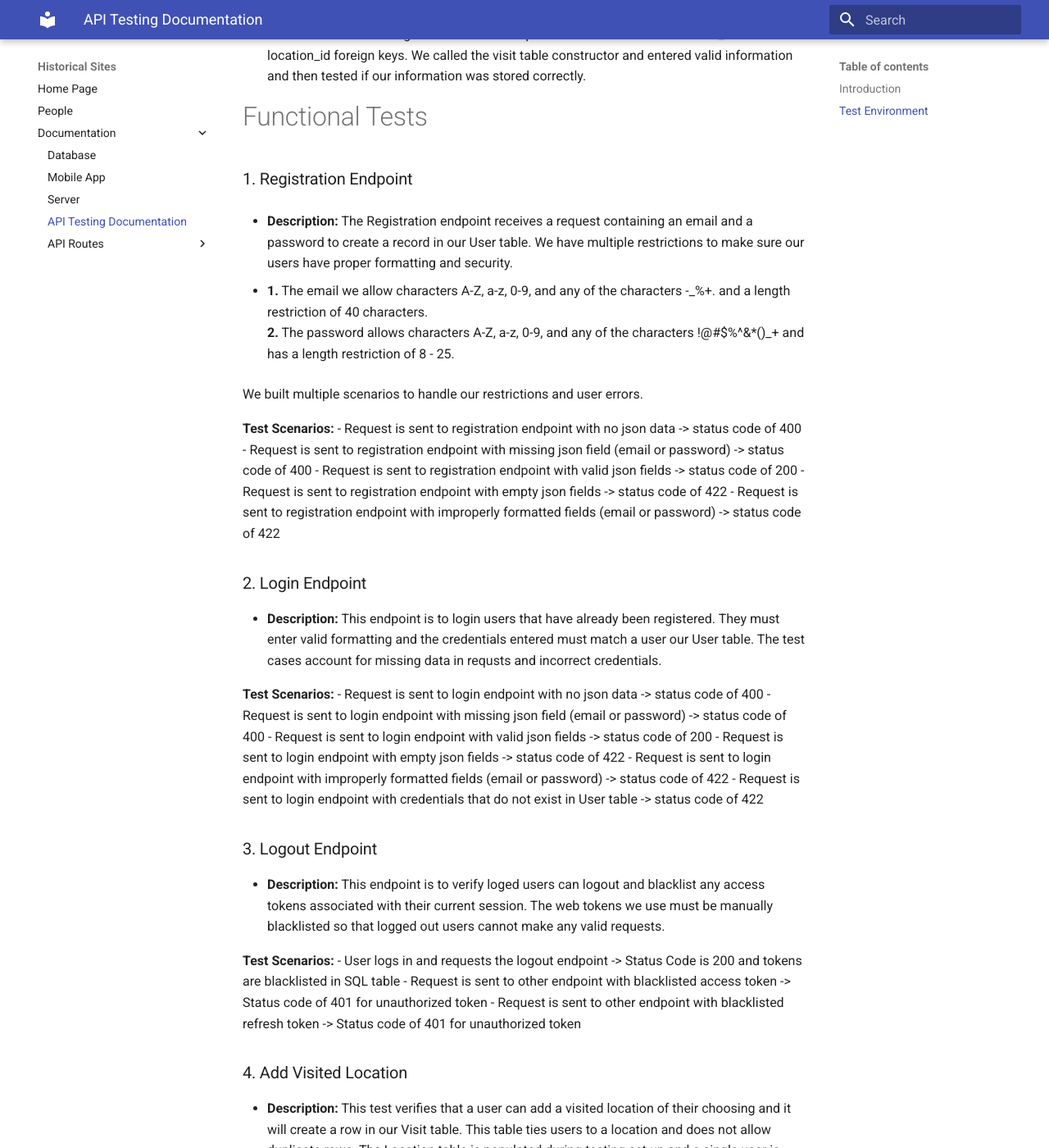
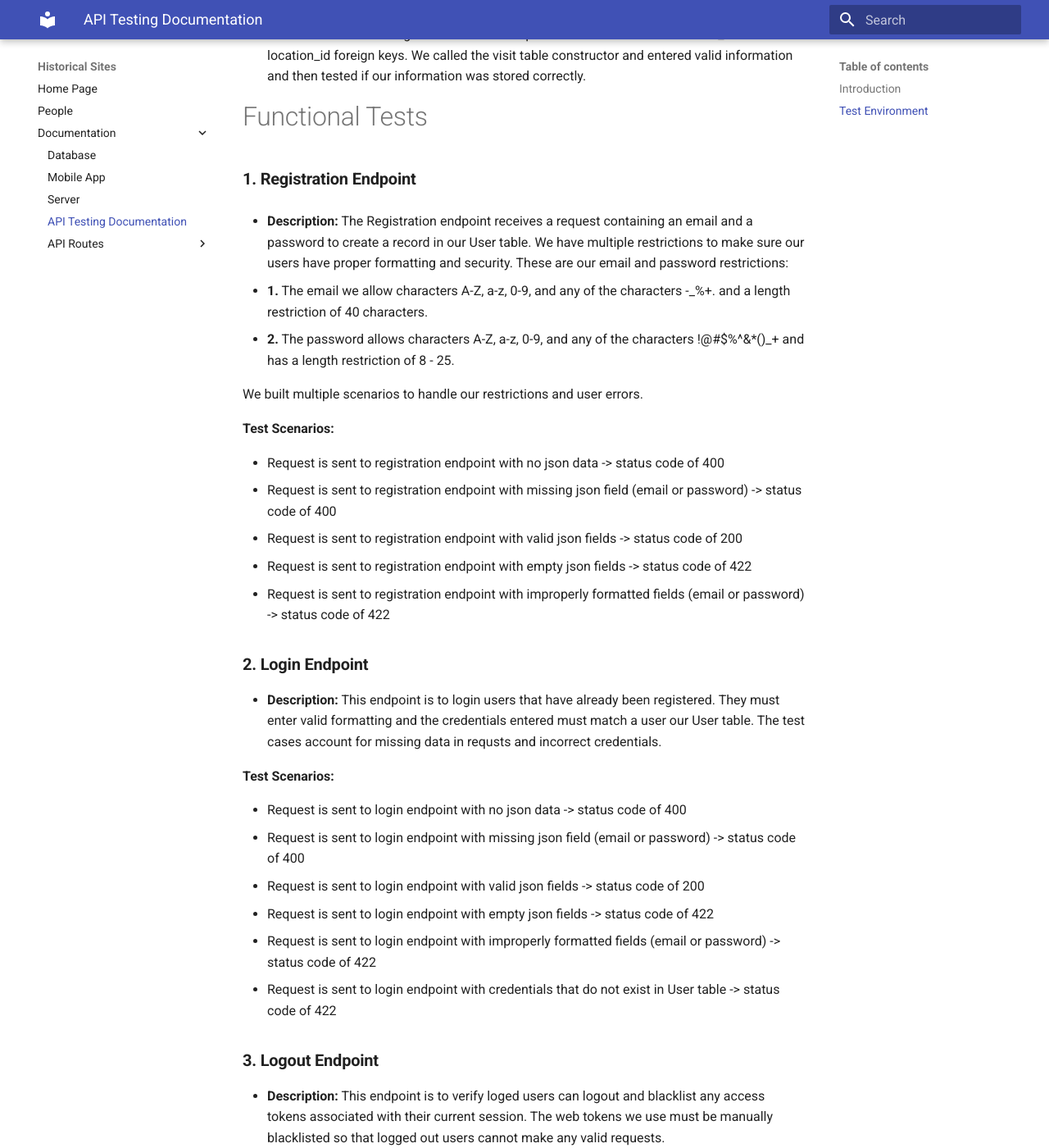
Before and after one commit to CS-495-Historical-Sites/remnant, an MkDocs documentation site: the page built from documentation/docs/Documentation/Testing.md, in a window 1280 px wide and 1400 px high, scrolled down 956 px. Shown: the whole window at 82% size. Built offline with MkDocs 1.6.1 and Material for MkDocs 9.7.7, drawn with Linux system fonts in a browser that asks for light colours; some of the changed text lies outside the part shown.

Commit message:
fixed indentations and numbering

```diff
--- a/documentation/docs/Documentation/Testing.md
+++ b/documentation/docs/Documentation/Testing.md
@@ -31,18 +31,20 @@ We called the visit table constructor and entered valid information and then tes
 
 # Functional Tests
 
-### 1. Registration Endpoint
+### **1. Registration Endpoint**
 
 - **Description:** The Registration endpoint receives a request containing an email and a password to create a record in our User table.
-We have multiple restrictions to make sure our users have proper formatting and security.
+We have multiple restrictions to make sure our users have proper formatting and security. These are our email and password restrictions:
 
 - **1.** The email we allow characters A-Z, a-z, 0-9, and any of the characters -\_%+. and a length restriction of 40 characters.
-**2.** The password allows characters A-Z, a-z, 0-9, and any of the characters !@#$%^&*()\_+ and has a length restriction of 8 - 25.
+- **2.** The password allows characters A-Z, a-z, 0-9, and any of the characters !@#$%^&*()\_+ and has a length restriction of 8 - 25.
+
 
 We built multiple scenarios to handle our restrictions and user errors.
 
 
  **Test Scenarios:**
+
 - Request is sent to registration endpoint with no json data -> status code of 400
 - Request is sent to registration endpoint with missing json field (email or password) -> status code of 400
 - Request is sent to registration endpoint with valid json fields -> status code of 200
@@ -50,13 +52,14 @@ We built multiple scenarios to handle our restrictions and user errors.
 - Request is sent to registration endpoint with improperly formatted fields (email or password) -> status code of 422
 
 
-### 2. Login Endpoint
+### **2. Login Endpoint**
 
 - **Description:** This endpoint is to login users that have already been registered.
 They must enter valid formatting and the credentials entered must match a user our User table.
 The test cases account for missing data in requsts and incorrect credentials.
 
 **Test Scenarios:**
+
 - Request is sent to login endpoint with no json data -> status code of 400
 - Request is sent to login endpoint with missing json field (email or password) -> status code of 400
 - Request is sent to login endpoint with valid json fields -> status code of 200
```
Also changed, not shown: other parts of documentation/docs/Documentation/Testing.md (+10 -5 lines).
